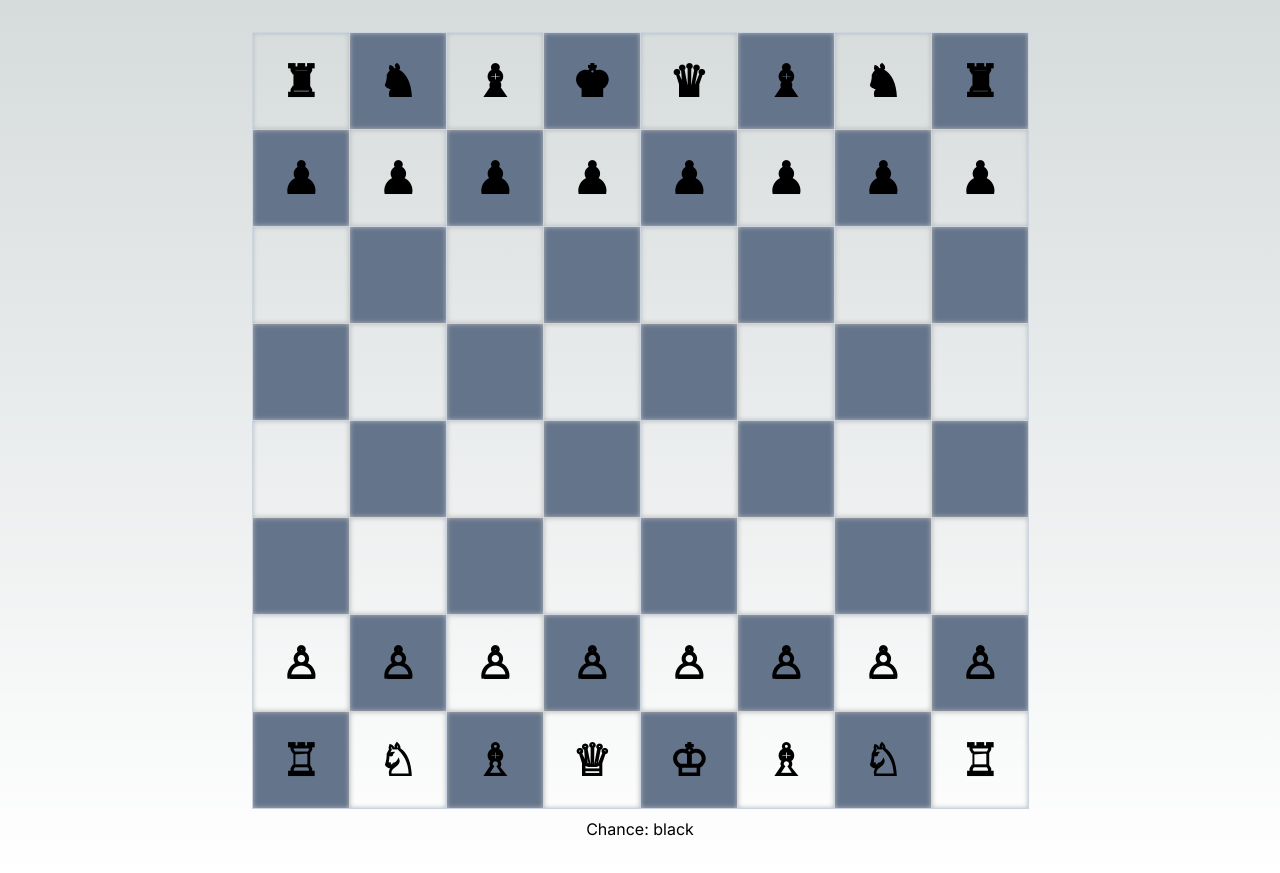
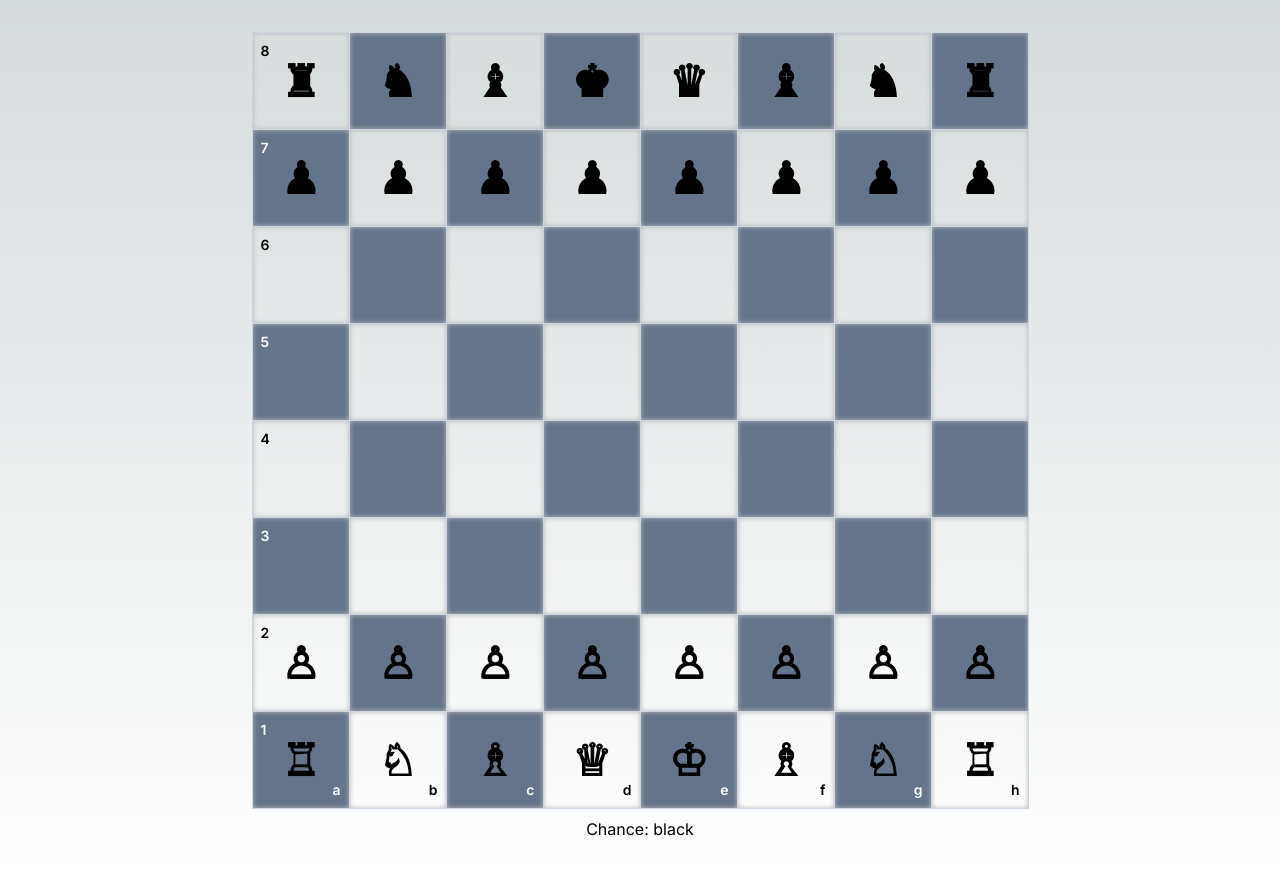
Before and after one commit to Madhu003/chess, a Next.js app: page / in a window 1280 px wide. Built offline with nearby package versions, Linux system fonts and the light colour scheme.

Commit message:
annotation added on board

```diff
--- a/src/app/page.tsx
+++ b/src/app/page.tsx
@@ -81,11 +81,13 @@ export default function Home() {
             const [x, y] = coordinates[j];
             const cell = matrix[x][y];
 
-            if (cell?.name && false) {
-              break;
-            } else {
-              cell.accessible = true;
-            }
+            cell.accessible = true;
+            // TODO: need to work on limit of accessible
+            // if (cell?.name && false) {
+            //   break;
+            // } else {
+            //   cell.accessible = true;
+            // }
           }
         }
       }
@@ -159,6 +161,22 @@ export default function Home() {
                     className="m-0 p-0 absolute top-1/2 left-1/2 transform -translate-x-1/2 -translate-y-1/2"
                     dangerouslySetInnerHTML={{ __html: cell.unicode || "" }}
                   ></p>
+                  <p
+                    className={`m-0 p-0 absolute text-sm subpixel-antialiased
+                    ${(i + j) % 2 == 0 ? "text-black" : "text-white"}
+                    ${j == 0 ? "top-2 left-2" : ""}
+                    `}
+                  >
+                    {j == 0 && 8 - i}
+                  </p>
+                  <p
+                    className={`m-0 p-0 absolute text-sm subpixel-antialiased
+                    ${(i + j) % 2 == 0 ? "text-black" : "text-white"}
+                    ${i == 7 ? "bottom-2 right-2" : ""}
+                    `}
+                  >
+                    {i == 7 && String.fromCharCode(97 + j)}
+                  </p>
                 </td>
               ))}
             </tr>
```
